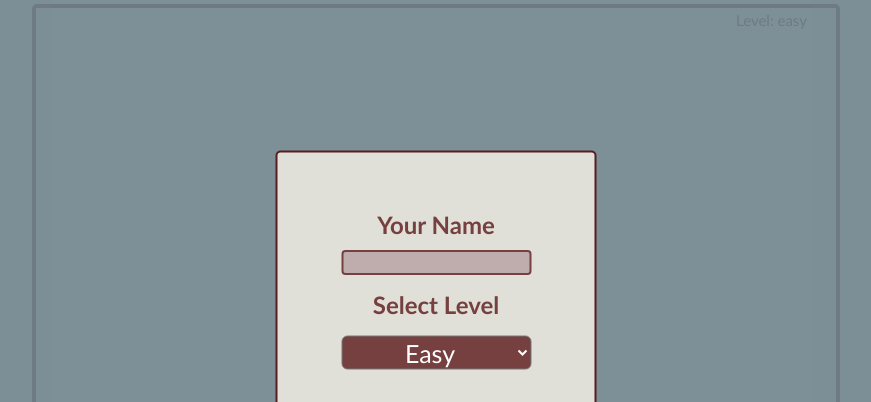
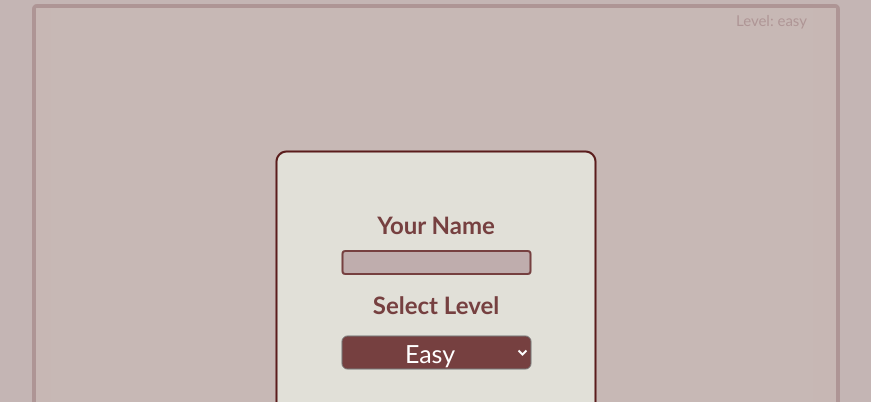
Before and after one commit to nevein25/snake, a plain HTML site: page index.html in a window 1280 px wide. Shown: the part 75-477 px from the top of the page, without its empty margins (204-1075 px from the left). Drawn offline with Linux system fonts and the light colour scheme.

Commit message:
added Pics

```diff
--- a/script.js
+++ b/script.js
@@ -98,7 +98,7 @@ function drawLevel() {
     ctx.fontStyle = '#5a1c1c';
     ctx.font = "15px Trebuchet MS";
     ctx.fillText("Level: " + level, canvas.width - 100, 18);
-    console.log(level);
+    //console.log(level);
 }
 
 function drawBoard() {
--- a/style.css
+++ b/style.css
@@ -8,7 +8,7 @@
 
 body {
 
-    background: #F2EFDC;
+    background: #e1e0d8;
 
 }
 
@@ -20,7 +20,7 @@ body {
     width: 100%;
     height: 100%;
     z-index: 2;
-    background-color: rgb(113 134 143 / 90%);
+    background-color: rgb(191 173 173 / 84%);
 
 }
 
@@ -31,7 +31,7 @@ body {
     top: 50%;
     transform: translate(-50%, -50%);
     border: 2px solid #5a1c1c;
-    border-radius: 5px;
+    border-radius: 11px;
     width: 321px;
     height: 349px;
     background: #e1e0d8;
@@ -141,7 +141,7 @@ h1 {
     width: 100%;
     height: 100%;
     z-index: 2;
-    background-color: rgb(113 134 143 / 90%);
+    background-color: rgb(191 173 173 / 84%);
 }
 
 .game-over span {
```
Also changed, not shown: screenshots/game.png (added), screenshots/save.png (added).
